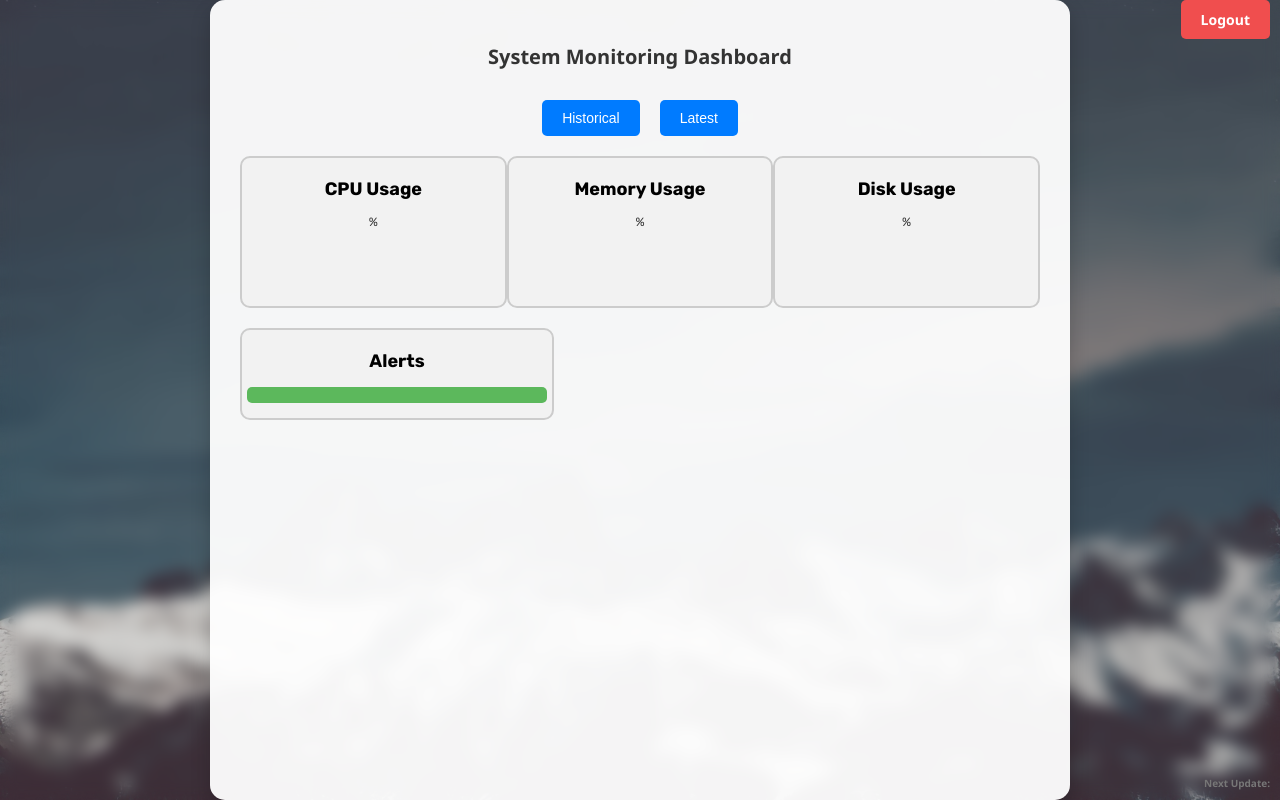
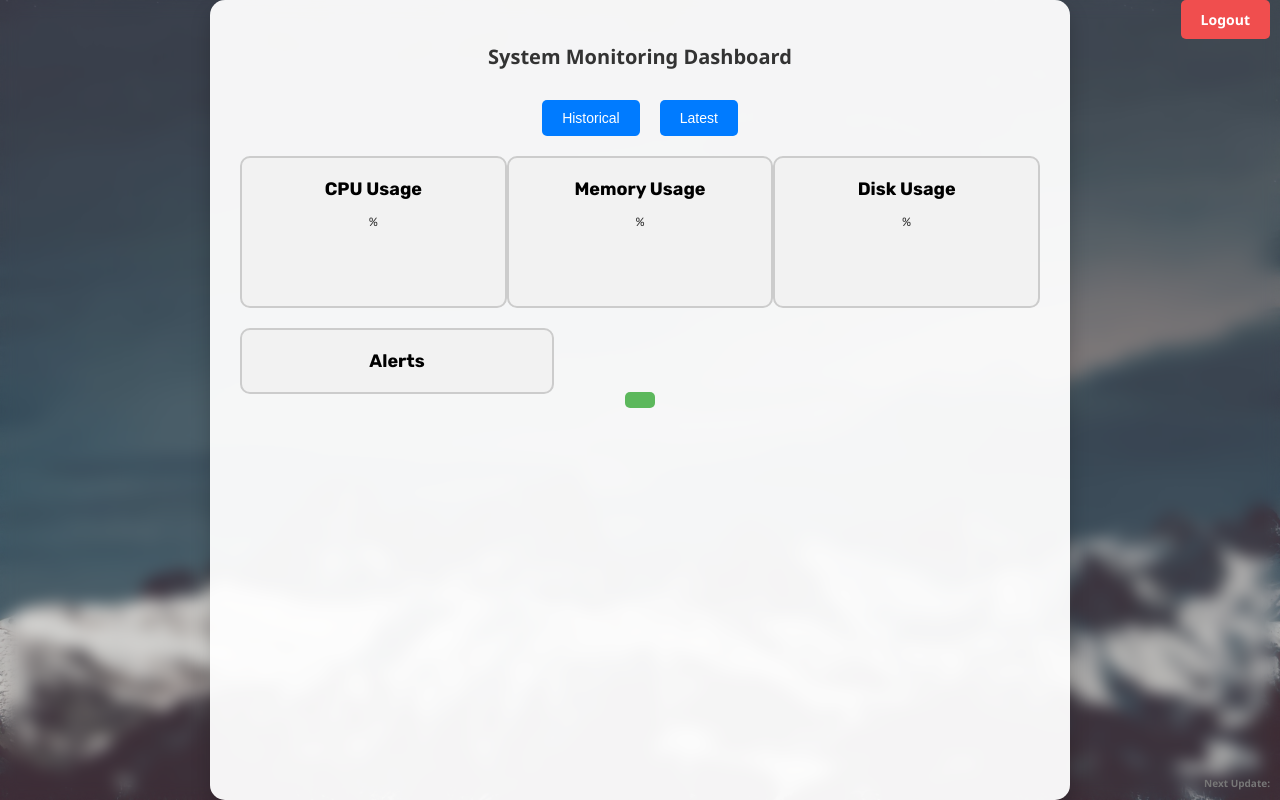
Before and after one commit to ENiGMA787/System-Monitoring-App, a Flask app: template templates/index.html in a window 1280 px wide. Run offline with Flask 3, Linux system fonts and the light colour scheme; the template is opened without the code that fills it, so the values that code supplies are empty; some libraries are stand-ins or nearby versions.

Commit message:
updated index.html CSS file

```diff
--- a/static/css/styles.css
+++ b/static/css/styles.css
@@ -171,3 +171,15 @@ p {
 .button-container button:hover {
     background-color: #0056b3;
 }
+.alert {
+    font-weight: bold;
+    padding: 8px 15px;
+    border-radius: 5px;
+    text-transform: uppercase;
+    font-size: 12px;
+    font-family: 'Rubik', sans-serif;
+    position: absolute;
+    top: 50%;
+    left: 50%;
+    transform: translate(-50%, -50%);
+}
```
